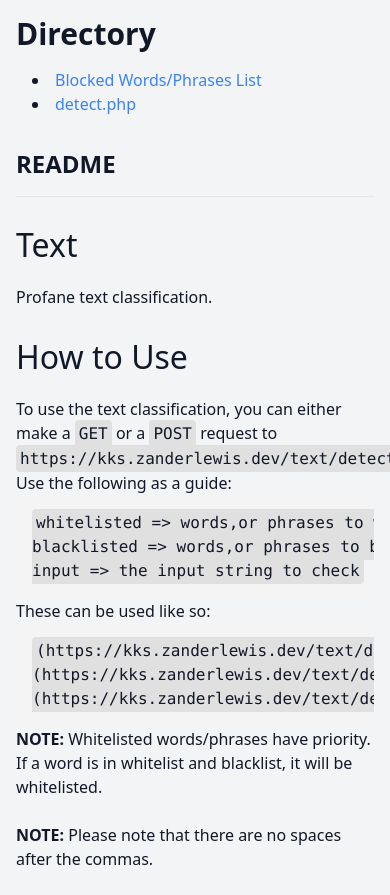
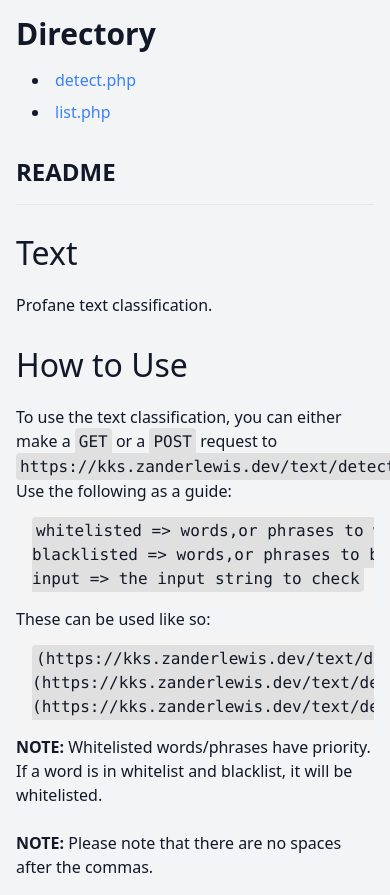
Before and after one commit to kidsafeinternet/text, a PHP site: page / in a window 390 px wide; the page is wider, and only the part inside the window is pictured. Before the commit the page ends 865 px from the top of that part, so only its background shows below. Run offline with PHP 8.4, Linux system fonts and the light colour scheme.

Commit message:
mobile and nav fixes

```diff
--- a/index.php
+++ b/index.php
@@ -3,10 +3,11 @@ require 'Parsedown.php';
 
 // Display a page with links to all php files and display the readme file
 $files = glob('*.php');
-// Remove index.php
-$files = array_filter($files, function ($file) {
-    return $file !== 'index.php' && $file !== 'Parsedown.php';
-});
+
+// Filter out specific .php files
+$filtered = ['index.php', 'Parsedown.php'];
+
+$files = array_diff($files, $filtered);
 $readme = file_get_contents('README.md');
 
 $Parsedown = new Parsedown();
@@ -24,7 +25,7 @@ $readmeHtml = $Parsedown->text($readme);
             background-color: #f4f4f4;
             padding: 1rem;
             border-radius: 0.25rem;
-            overflow-x: auto;
+            overflow: auto;
         }
         .prose h1 {
             font-size: 2rem;
@@ -44,9 +45,9 @@ $readmeHtml = $Parsedown->text($readme);
     </style>
 </head>
 <body class="bg-gray-100 text-gray-900">
-    <div class="container mx-auto p-4">
-        <h1 class="text-3xl font-bold mb-4">Directory</h1>
-        <ul class="list-disc list-inside mb-8">
+    <div class="container mx-auto p-4 sm:p-6 lg:p-8">
+        <h1 class="text-3xl sm:text-4xl font-bold mb-4">Directory</h1>
+        <ul class="list-disc list-inside mb-8 space-y-2">
             <?php foreach ($files as $file):
                 if ($file === 'blocked.php') {
                     $name = 'Blocked Words/Phrases List';
@@ -58,9 +59,9 @@ $readmeHtml = $Parsedown->text($readme);
                 <li class="ml-4"><a href="<?= htmlspecialchars($file) ?>" class="text-blue-500 hover:underline"><?= $name ?></a></li>
             <?php endforeach; ?>
         </ul>
-        <h2 class="text-2xl font-semibold mb-4">README</h2>
-        <hr>
-        <div class="prose">
+        <h2 class="text-2xl sm:text-3xl font-semibold mb-4">README</h2>
+        <hr class="mb-4">
+        <div class="prose max-w-none">
             <?= $readmeHtml ?>
         </div>
     </div>
```
Also changed, not shown: list.php (renamed from blocked.php, +7 -9 lines).
